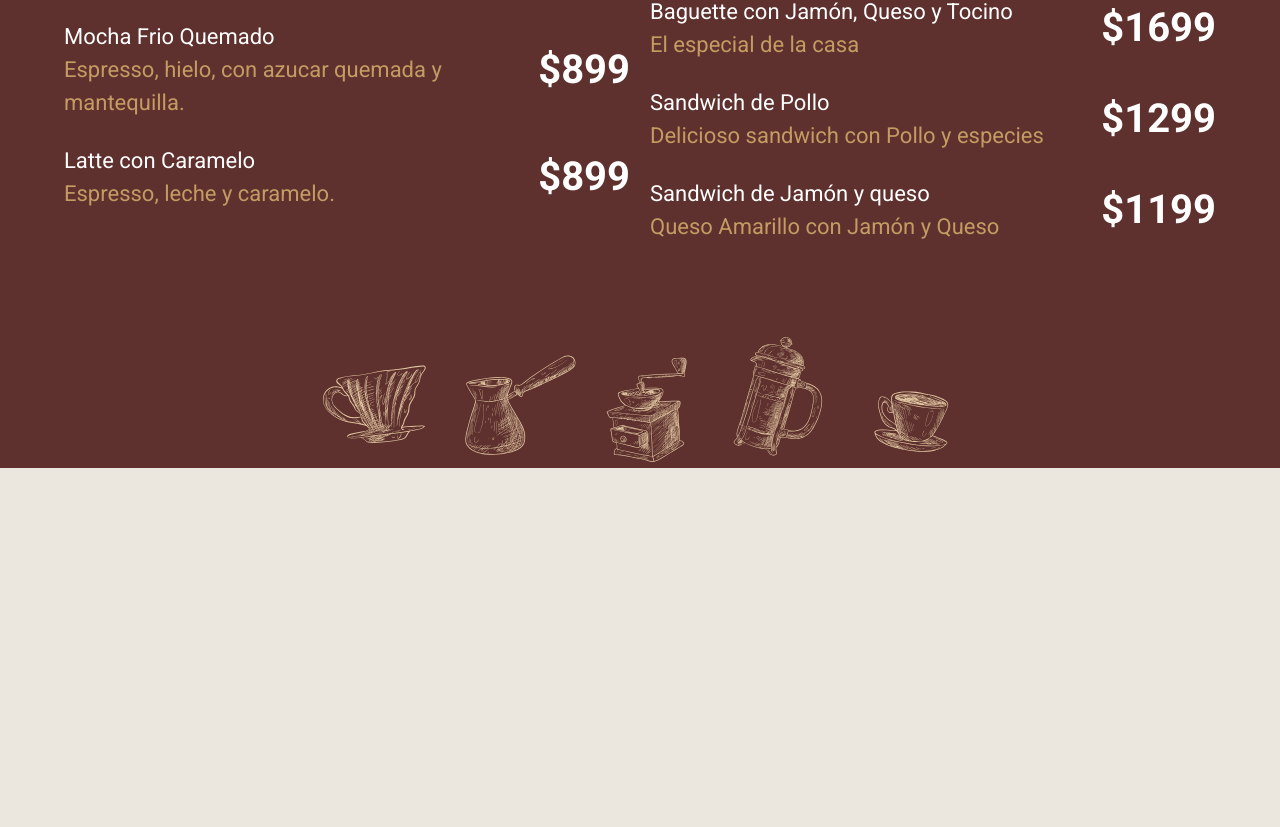
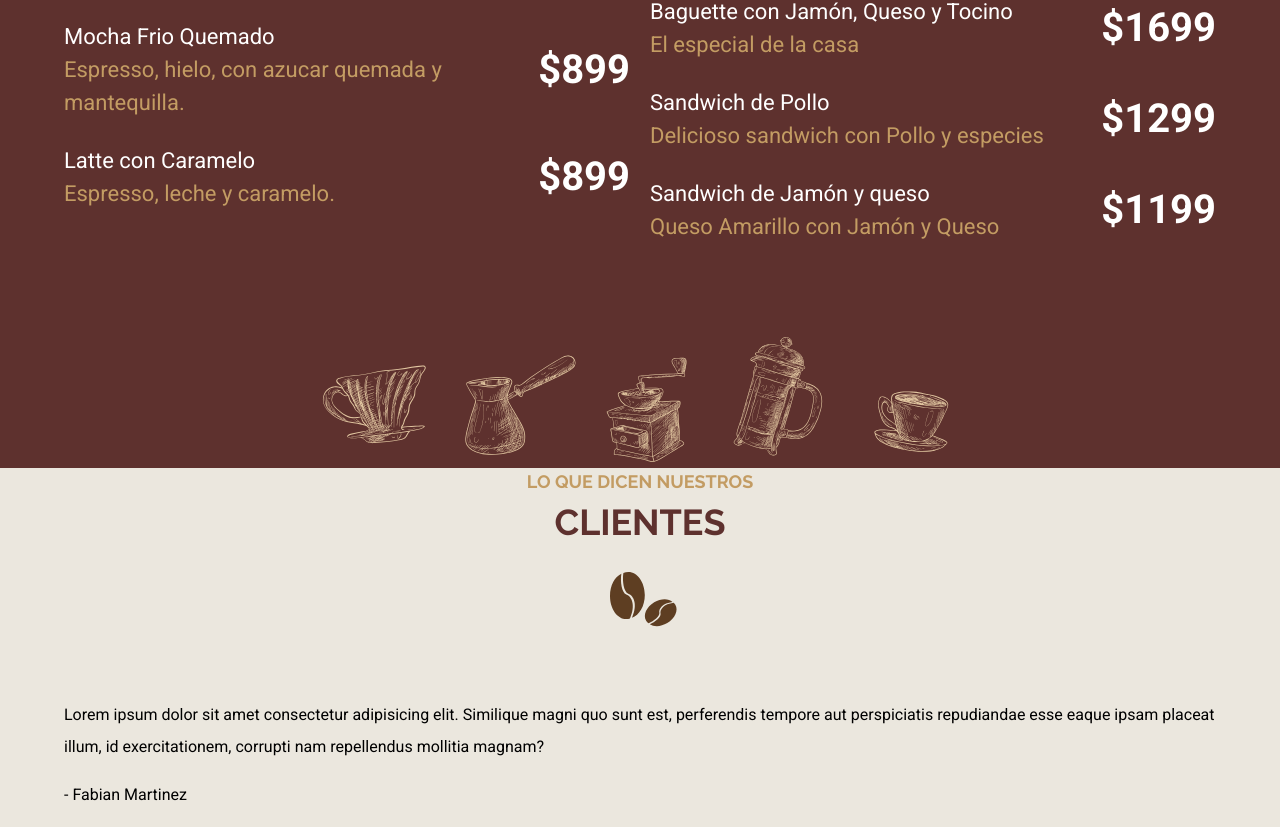
Before and after one commit to MartinezFabian/Coffee-Shop-Website, a website: page index.html in a window 1280 px wide. Shown: the part 4125-4952 px from the top of the page. Before the commit the page ends 4593 px from the top, so only its background shows below. Drawn offline with Linux system fonts and the light colour scheme; a web font is replaced by a local one.

Commit message:
add testimonials HTML

```diff
--- a/index.html
+++ b/index.html
@@ -206,5 +206,18 @@
         </section>
       </div>
     </section>
+
+    <section class="testimonials container">
+      <h2><span>Lo que dicen nuestros </span>Clientes</h2>
+      <div class="testimonial">
+        <p>
+          Lorem ipsum dolor sit amet consectetur adipisicing elit. Similique
+          magni quo sunt est, perferendis tempore aut perspiciatis repudiandae
+          esse eaque ipsam placeat illum, id exercitationem, corrupti nam
+          repellendus mollitia magnam?
+        </p>
+        <p class="author">- Fabian Martinez</p>
+      </div>
+    </section>
   </body>
 </html>
```
